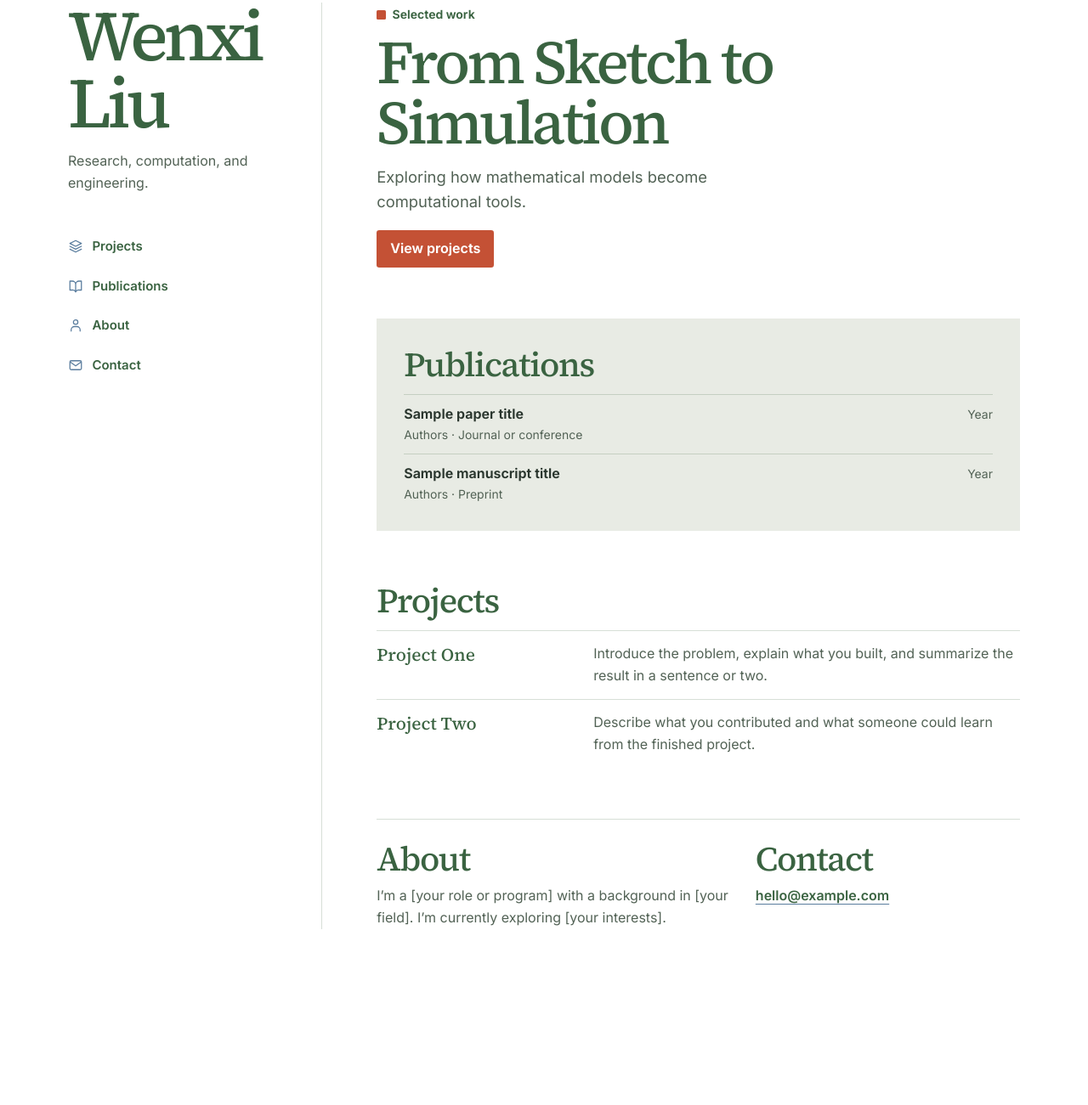
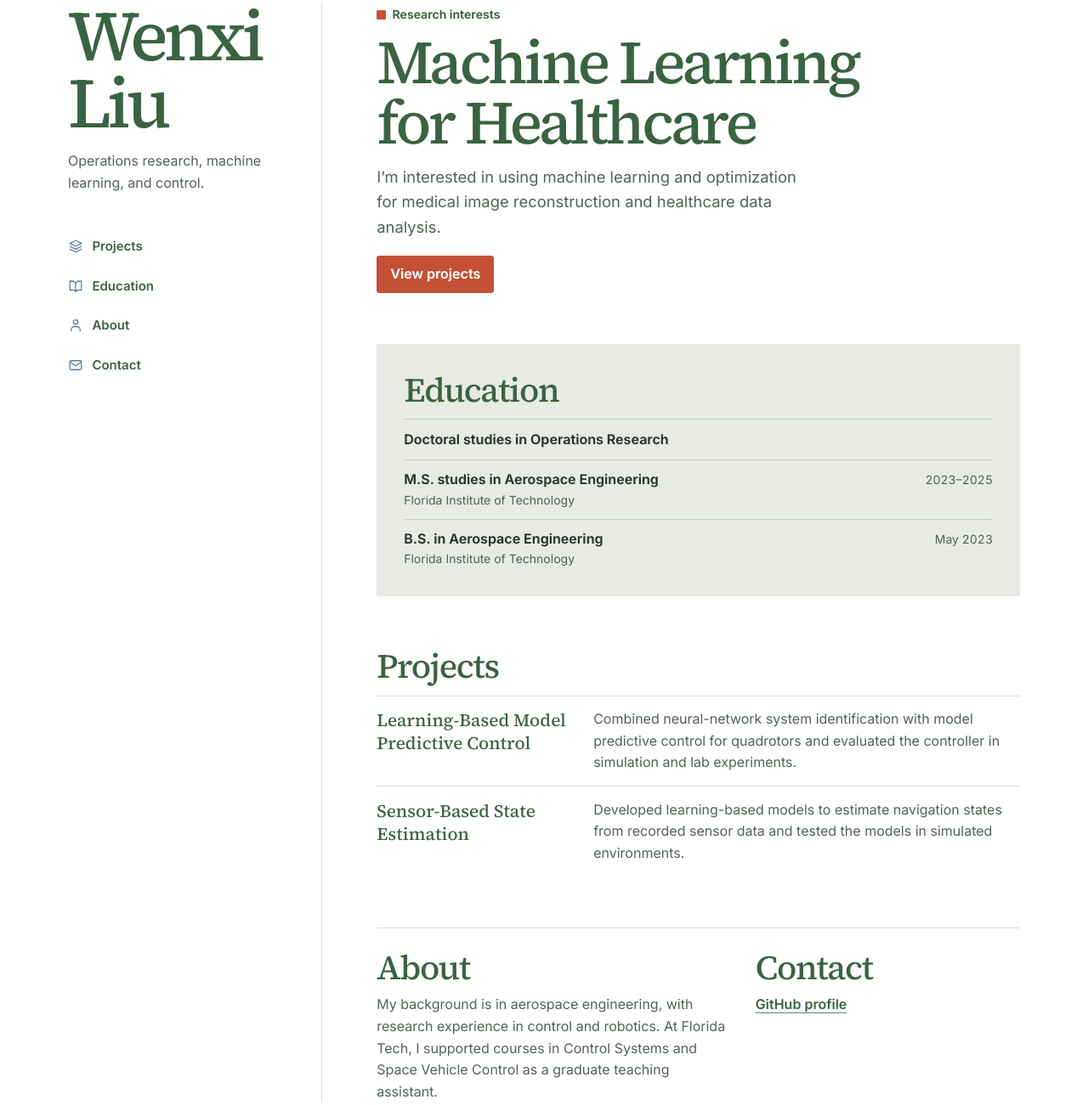
Before and after one commit to liu1223wenxi/liu1223wenxi.github.io, a plain HTML site: page index.html in a window 1280 px wide. Shown: the part 89-1390 px from the top of the page at 85% size. Before the commit the page ends 1285 px from the top, so only its background shows below. Drawn offline with Linux system fonts and the light colour scheme.

Commit message:
Save current portfolio before template change

```diff
--- a/index.html
+++ b/index.html
@@ -3,7 +3,7 @@
 <head>
   <meta charset="utf-8">
   <meta name="viewport" content="width=device-width, initial-scale=1">
-  <meta name="description" content="The personal portfolio of Wenxi Liu.">
+  <meta name="description" content="Wenxi Liu’s portfolio on operations research, machine learning for healthcare, and model-based control.">
   <title>Wenxi Liu | Portfolio</title>
   <link rel="preconnect" href="https://fonts.googleapis.com">
   <link rel="preconnect" href="https://fonts.gstatic.com" crossorigin>
@@ -16,8 +16,7 @@
     <header class="site-index">
       <div class="index-inner">
         <h1 class="site-name">Wenxi <span>Liu</span></h1>
-        <!-- Replace this sample tagline with your own introduction. -->
-        <p class="site-intro">Research, computation, and engineering.</p>
+        <p class="site-intro">Operations research, machine learning, and control.</p>
         <nav class="index-nav" aria-label="Main navigation">
           <a href="#projects">
             <svg class="nav-icon" viewBox="0 0 24 24" aria-hidden="true" focusable="false">
@@ -25,11 +24,11 @@
             </svg>
             Projects
           </a>
-          <a href="#publications">
+          <a href="#education">
             <svg class="nav-icon" viewBox="0 0 24 24" aria-hidden="true" focusable="false">
               <path d="M12 7v14M3 4h4a5 5 0 0 1 5 5 5 5 0 0 1 5-5h4v14h-4a5 5 0 0 0-5 3 5 5 0 0 0-5-3H3V4Z"/>
             </svg>
-            Publications
+            Education
           </a>
           <a href="#about">
             <svg class="nav-icon" viewBox="0 0 24 24" aria-hidden="true" focusable="false">
@@ -51,45 +50,45 @@
 
     <main id="main-content" tabindex="-1">
       <section class="featured" aria-labelledby="featured-title">
-        <p class="section-label">Selected work</p>
-        <!-- Replace the sample feature when choosing the homepage content. -->
-        <h2 id="featured-title">From Sketch to Simulation</h2>
-        <p class="featured-summary">Exploring how mathematical models become computational tools.</p>
+        <p class="section-label">Research interests</p>
+        <h2 id="featured-title">Machine Learning for Healthcare</h2>
+        <p class="featured-summary">I’m interested in using machine learning and optimization for medical image reconstruction and healthcare data analysis.</p>
         <a class="feature-button" href="#projects">View projects</a>
       </section>
 
-      <section class="publications" id="publications" aria-labelledby="publications-title">
-        <h2 id="publications-title">Publications</h2>
-        <!-- Replace the sample titles, citations, and years with real publications. -->
-        <ul class="publication-list">
-          <li class="publication">
+      <section class="education" id="education" aria-labelledby="education-title">
+        <h2 id="education-title">Education</h2>
+        <ul class="education-list">
+          <li class="education-entry">
+            <h3>Doctoral studies in Operations Research</h3>
+          </li>
+          <li class="education-entry">
             <div>
-              <h3>Sample paper title</h3>
-              <p>Authors · Journal or conference</p>
+              <h3>M.S. studies in Aerospace Engineering</h3>
+              <p>Florida Institute of Technology</p>
             </div>
-            <span class="publication-year">Year</span>
+            <span class="education-period">2023–2025</span>
           </li>
-          <li class="publication">
+          <li class="education-entry">
             <div>
-              <h3>Sample manuscript title</h3>
-              <p>Authors · Preprint</p>
+              <h3>B.S. in Aerospace Engineering</h3>
+              <p>Florida Institute of Technology</p>
             </div>
-            <span class="publication-year">Year</span>
+            <time class="education-period" datetime="2023-05">May 2023</time>
           </li>
         </ul>
       </section>
 
       <section class="projects" id="projects" aria-labelledby="projects-title">
         <h2 id="projects-title">Projects</h2>
-        <!-- Replace the sample projects with your own. -->
         <div class="project-list">
           <article class="project">
-            <h3>Project One</h3>
-            <p>Introduce the problem, explain what you built, and summarize the result in a sentence or two.</p>
+            <h3>Learning-Based Model Predictive Control</h3>
+            <p>Combined neural-network system identification with model predictive control for quadrotors and evaluated the controller in simulation and lab experiments.</p>
           </article>
           <article class="project">
-            <h3>Project Two</h3>
-            <p>Describe what you contributed and what someone could learn from the finished project.</p>
+            <h3>Sensor-Based State Estimation</h3>
+            <p>Developed learning-based models to estimate navigation states from recorded sensor data and tested the models in simulated environments.</p>
           </article>
         </div>
       </section>
@@ -97,12 +96,11 @@
       <div class="details">
         <section id="about" aria-labelledby="about-title">
           <h2 id="about-title">About</h2>
-          <p>I’m a [your role or program] with a background in [your field]. I’m currently exploring [your interests].</p>
+          <p>My background is in aerospace engineering, with research experience in control and robotics. At Florida Tech, I supported courses in Control Systems and Space Vehicle Control as a graduate teaching assistant.</p>
         </section>
         <section id="contact" aria-labelledby="contact-title">
           <h2 id="contact-title">Contact</h2>
-          <!-- Replace both copies of the sample address. -->
-          <a class="email" href="mailto:hello@example.com">hello@example.com</a>
+          <a class="profile-link" href="https://github.com/liu1223wenxi">GitHub profile</a>
         </section>
       </div>
     </main>
--- a/styles.css
+++ b/styles.css
@@ -189,18 +189,18 @@ h2 {
   background: var(--accent-hover);
 }
 
-.publications {
+.education {
   padding: clamp(1.1rem, 3.4vw, 2rem);
   background: var(--paper);
 }
 
-.publication-list {
+.education-list {
   margin-top: 0.75rem;
   padding: 0;
   list-style: none;
 }
 
-.publication {
+.education-entry {
   display: grid;
   grid-template-columns: minmax(0, 1fr) auto;
   align-items: baseline;
@@ -209,21 +209,21 @@ h2 {
   border-top: 1px solid var(--paper-line);
 }
 
-.publication:last-child {
+.education-entry:last-child {
   padding-bottom: 0;
 }
 
-.publication h3 {
+.education-entry h3 {
   font-size: 1rem;
   font-weight: 650;
 }
 
-.publication p, .publication-year {
+.education-entry p, .education-period {
   color: var(--muted);
   font-size: 0.875rem;
 }
 
-.publication-year {
+.education-period {
   font-variant-numeric: tabular-nums;
 }
 
@@ -265,7 +265,7 @@ h2 {
   margin-bottom: 0.55rem;
 }
 
-.email {
+.profile-link {
   font-weight: 600;
   overflow-wrap: anywhere;
   text-decoration-color: var(--blue);
@@ -314,7 +314,7 @@ h2 {
     gap: 0 0.75rem;
   }
 
-  .project, .details {
+  .education-entry, .project, .details {
     grid-template-columns: 1fr;
   }
 }
```
